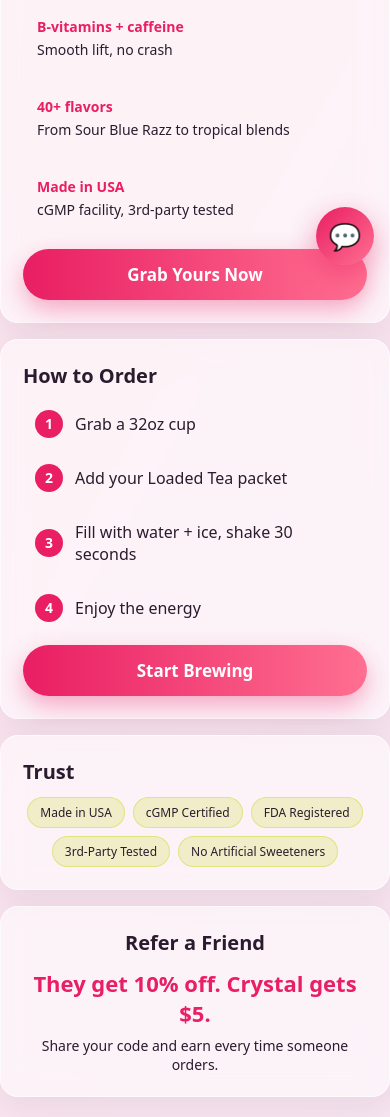
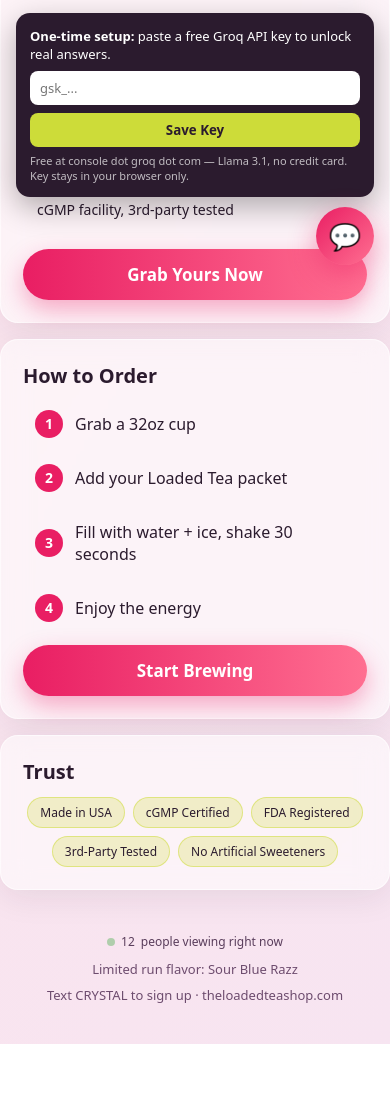
Before and after one commit to Gtownrter77/crystal-loaded-tea, a plain HTML site: page index.html in a window 390 px wide. Shown: the part 563-1680 px from the top of the page. After the commit the page ends 1607 px from the top, so only its background shows below. Drawn offline with nearby package versions, Linux system fonts and the light colour scheme.

Commit message:
Remove referral section from Crystal's Loaded Tea landing page
Crystal asked to drop the referral program content. Removes the Refer a
Friend section, its CSS, and the chat assistant mention of the friend
10% / Crystal \$5 offer. Also restores missing quotes in the page script
so bubbles, copy-code, and chat run without a SyntaxError.

```diff
--- a/index.html
+++ b/index.html
@@ -41,8 +41,6 @@
   .steps li::before{content:counter(step);position:absolute;left:12px;top:50%;transform:translateY(-50%);width:28px;height:28px;border-radius:50%;background:var(--pink);color:#fff;font-weight:800;display:flex;align-items:center;justify-content:center;font-size:14px}
   .badges{display:flex;flex-wrap:wrap;gap:8px;justify-content:center}
   .badge{font-size:12px;padding:6px 12px;border-radius:999px;background:rgba(205,220,57,.25);border:1px solid rgba(205,220,57,.5)}
-  .referral{text-align:center}
-  .referral .big{font-size:22px;font-weight:800;color:var(--pink)}
   footer{position:relative;z-index:2;text-align:center;padding:26px 16px 40px;font-size:13px;color:#6d4c6e}
   .live{display:inline-flex;align-items:center;gap:6px;font-size:12px;color:#5a3e5c;margin-bottom:10px}
   .live .dot{width:8px;height:8px;border-radius:50%;background:#4caf50;animation:blink 1.4s infinite}
@@ -138,12 +136,6 @@
   </div>
 </section>
 
-<section class="glass referral">
-  <h2>Refer a Friend</h2>
-  <p class="big">They get 10% off. Crystal gets $5.</p>
-  <p style="margin-top:8px;font-size:14px">Share your code and earn every time someone orders.</p>
-</section>
-
 <footer>
   <div class="live"><span class="dot"></span> <span id="viewers">12</span> people viewing right now</div>
   <div>Limited run flavor: Sour Blue Razz</div>
@@ -180,25 +172,25 @@
 </div>
 
 <script>
-  const box = document.getElementById('bubbles);
+  const box = document.getElementById('bubbles');
   for(let i=0;i<18;i++){
-    const b = document.createElement('div);
+    const b = document.createElement('div');
     b.className='bubble';
     const size = 20+Math.random()*60;
     b.style.width=size+'px'; b.style.height=size+'px';
     b.style.left=Math.random()*100+'vw';
-    b.style.setProperty '--dx', (Math.random()*60-30)+'px';
+    b.style.setProperty('--dx', (Math.random()*60-30)+'px');
     b.style.animationDuration = 8+Math.random()*14+'s';
     b.style.animationDelay = Math.random()*10+'s';
     box.appendChild(b);
   }
 
-  const codeEl = document.getElementById('code);
-  const copyBtn = document.getElementById('copyBtn);
+  const codeEl = document.getElementById('code');
+  const copyBtn = document.getElementById('copyBtn');
   copyBtn.addEventListener('click', async ()=>{
     try{await navigator.clipboard.writeText(codeEl.textContent.trim());}
     catch(e){const r=document.createRange();r.selectNodeContents(codeEl);document.getSelection().removeAllRanges();document.getSelection().addRange(r);document.execCommand('copy');document.getSelection().removeAllRanges();}
-    copyBtn.textContent='Copied!'; copyBtn.classList.add('copied);
+    copyBtn.textContent='Copied!'; copyBtn.classList.add('copied');
     confetti({particleCount:120, spread:70, origin:{y:.7}, colors:['#e91e63','#cddc39','#ff6f91','#fff']});
     setTimeout(()=>{copyBtn.textContent='Copy'; copyBtn.classList.remove('copied');},1600);
   });
@@ -213,14 +205,14 @@
     btn.addEventListener('pointerleave', ()=>{btn.style.transform='';});
   });
 
-  const v = document.getElementById('viewers);
+  const v = document.getElementById('viewers');
   setInterval(()=>{
     let n = parseInt(v.textContent,10) + Math.floor(Math.random()*3)-1;
     if(n<3)n=3; if(n>60)n=60;
     v.textContent = n;
   }, 4000);
 
-  const logo = document.getElementById('logo);
+  const logo = document.getElementById('logo');
   let audioCtx;
   logo.addEventListener('mouseenter', ()=>{
     try{
@@ -236,17 +228,17 @@
     }catch(e){}
   });
 
-  const SYSTEM = 'You are Crystal\'s Loaded Tea ambassador assistant on her landing page. Answer visitor questions about Loaded Tea products. Known facts: 40+ flavors including Sour Blue Razz (limited run), zero artificial colors and flavors, B-vitamins plus caffeine for smooth energy with no crash, made in USA in a cGMP facility, FDA registered, 3rd-party tested. How to make: 32oz cup, one packet, water, ice, shake about 30 seconds. Discount code CRYSTAL85541 gives 10% off; referring a friend gives them 10% off and Crystal $5. Ambassador signup: text CRYSTAL. Do not invent prices, shipping times, health claims, or policies. If you don\'t know, say so and point them to text CRYSTAL or theloadedteashop.com. Keep answers short, friendly, and energetic.';
+  const SYSTEM = 'You are Crystal\'s Loaded Tea ambassador assistant on her landing page. Answer visitor questions about Loaded Tea products. Known facts: 40+ flavors including Sour Blue Razz (limited run), zero artificial colors and flavors, B-vitamins plus caffeine for smooth energy with no crash, made in USA in a cGMP facility, FDA registered, 3rd-party tested. How to make: 32oz cup, one packet, water, ice, shake about 30 seconds. Discount code CRYSTAL85541 gives 10% off. Ambassador signup: text CRYSTAL. Do not invent prices, shipping times, health claims, or policies. If you don\'t know, say so and point them to text CRYSTAL or theloadedteashop.com. Keep answers short, friendly, and energetic.';
 
-  const panel = document.getElementById('chatPanel);
-  const body = document.getElementById('chatBody);
-  const input = document.getElementById('chatInput);
-  const sendBtn = document.getElementById('chatSend);
-  const toggle = document.getElementById('chatToggle);
-  const closeBtn = document.getElementById('chatClose);
-  const keyBanner = document.getElementById('keyBanner);
-  const apiKeyInput = document.getElementById('apiKey);
-  const saveKeyBtn = document.getElementById('saveKey);
+  const panel = document.getElementById('chatPanel');
+  const body = document.getElementById('chatBody');
+  const input = document.getElementById('chatInput');
+  const sendBtn = document.getElementById('chatSend');
+  const toggle = document.getElementById('chatToggle');
+  const closeBtn = document.getElementById('chatClose');
+  const keyBanner = document.getElementById('keyBanner');
+  const apiKeyInput = document.getElementById('apiKey');
+  const saveKeyBtn = document.getElementById('saveKey');
 
   let key = localStorage.getItem('lt_groq_key') || '';
   if(!key) keyBanner.style.display='block';
@@ -259,17 +251,17 @@
   });
 
   function addMsg(text, who){
-    const d = document.createElement('div);
+    const d = document.createElement('div');
     d.className='msg '+who;
-    d.innerHTML='<div class="who">'+(who==='bot'?'Assistant':'You')+'</div>'+text.replace(/</g,'&lt;);
+    d.innerHTML='<div class="who">'+(who==='bot'?'Assistant':'You')+'</div>'+text.replace(/</g,'&lt;');
     body.appendChild(d);
     body.scrollTop = body.scrollHeight;
     return d;
   }
 
   async function ask(q){
-    addMsg(q,'user);
-    const typing = document.createElement('div);
+    addMsg(q,'user');
+    const typing = document.createElement('div');
     typing.className='typing'; typing.textContent='thinking...';
     body.appendChild(typing); body.scrollTop=body.scrollHeight;
     sendBtn.disabled=true;
@@ -287,10 +279,10 @@
       const data = await res.json();
       typing.remove();
       if(!res.ok) throw new Error(data.error?.message || 'API error '+res.status);
-      addMsg(data.choices[0].message.content,'bot);
+      addMsg(data.choices[0].message.content,'bot');
     }catch(e){
       typing.remove();
-      addMsg('Oops — '+e.message,'bot);
+      addMsg('Oops — '+e.message,'bot');
     }
     sendBtn.disabled=false; input.focus();
   }
```
